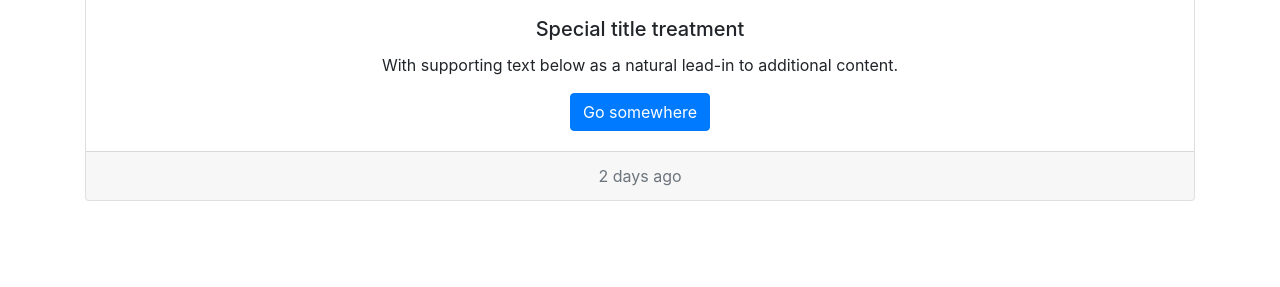
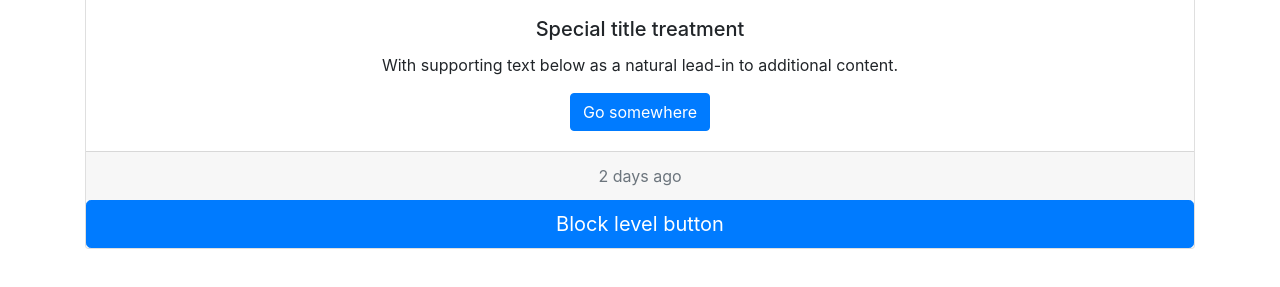
Before and after one commit to SIRTEGS024/website, a plain HTML site: page index.html in a window 1280 px wide. Shown: the part 109-396 px from the top of the page. Drawn offline with nearby package versions, Linux system fonts and the light colour scheme.

Commit message:
add button to my website

```diff
--- a/index.html
+++ b/index.html
@@ -49,6 +49,7 @@
       <div class="card-footer text-muted">
         2 days ago
       </div>
+      <button type="button" class="btn btn-primary btn-lg btn-block">Block level button</button>
   </div>
 
 </body>
```
Also changed, not shown: 1 other file.
